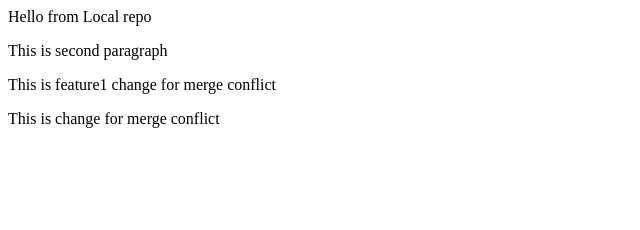
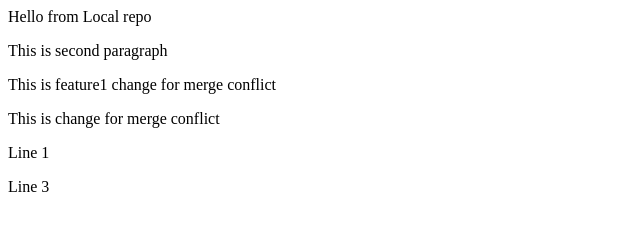
Before and after one commit to SonawaneMehul/localrepo, a plain HTML site: page index.html in a window 1280 px wide. Shown: the full height of the page, 0-640 px from the left. Drawn offline with Linux system fonts and the light colour scheme.

Commit message:
main change

```diff
--- a/index.html
+++ b/index.html
@@ -2,3 +2,5 @@
 <p>This is second paragraph</p>
 <p>This is feature1 change for merge conflict</p>
 <p>This is change for merge conflict</p>
+<p>Line 1</p>
+<p>Line 3</p>
```
